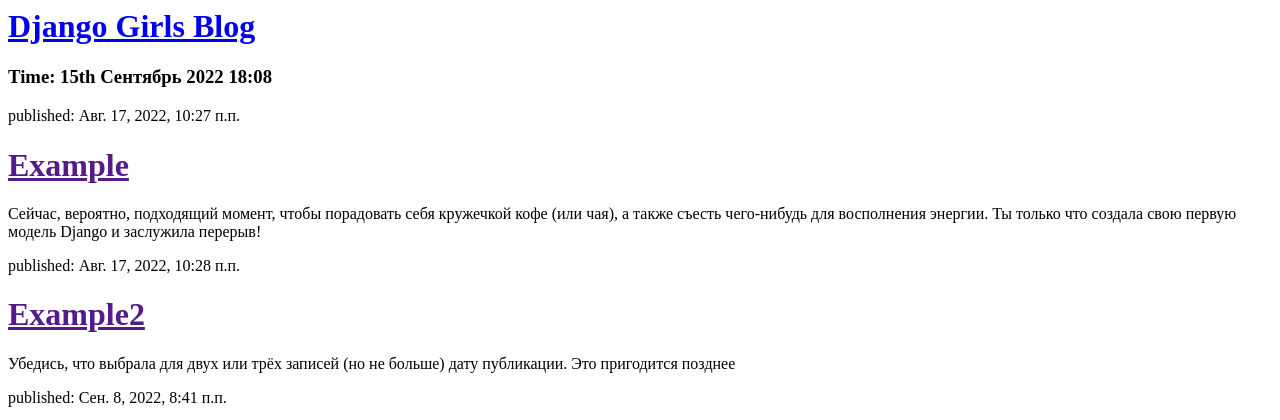
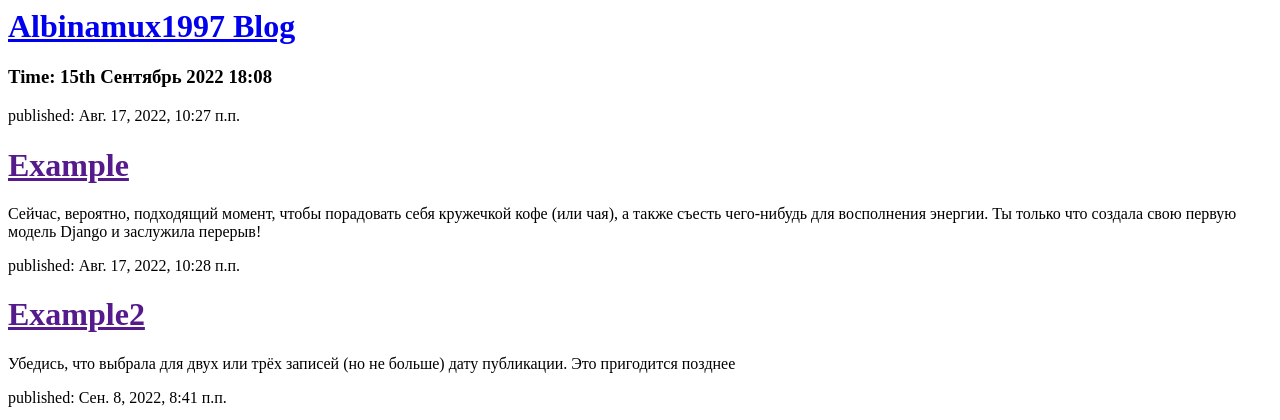
Before and after one commit to albinamux/my-first-blog, a Django app: page / in a window 1280 px wide. Shown: the top 420 px of the page. Run offline with Django 3.2, Linux system fonts and the light colour scheme; data comes from the database, SQL or seed files in the repository.

Commit message:
Modified post_list.html

```diff
--- a/blog/templates/blog/post_list.html
+++ b/blog/templates/blog/post_list.html
@@ -4,7 +4,7 @@
     </head>
     <body>
         <div>
-            <h1><a href="/">Django Girls Blog</a></h1>
+            <h1><a href="/">Albinamux1997 Blog</a></h1>
         </div>
         <div>
             <h3>Time: {% now "jS F Y H:i" %}</h3>
```
